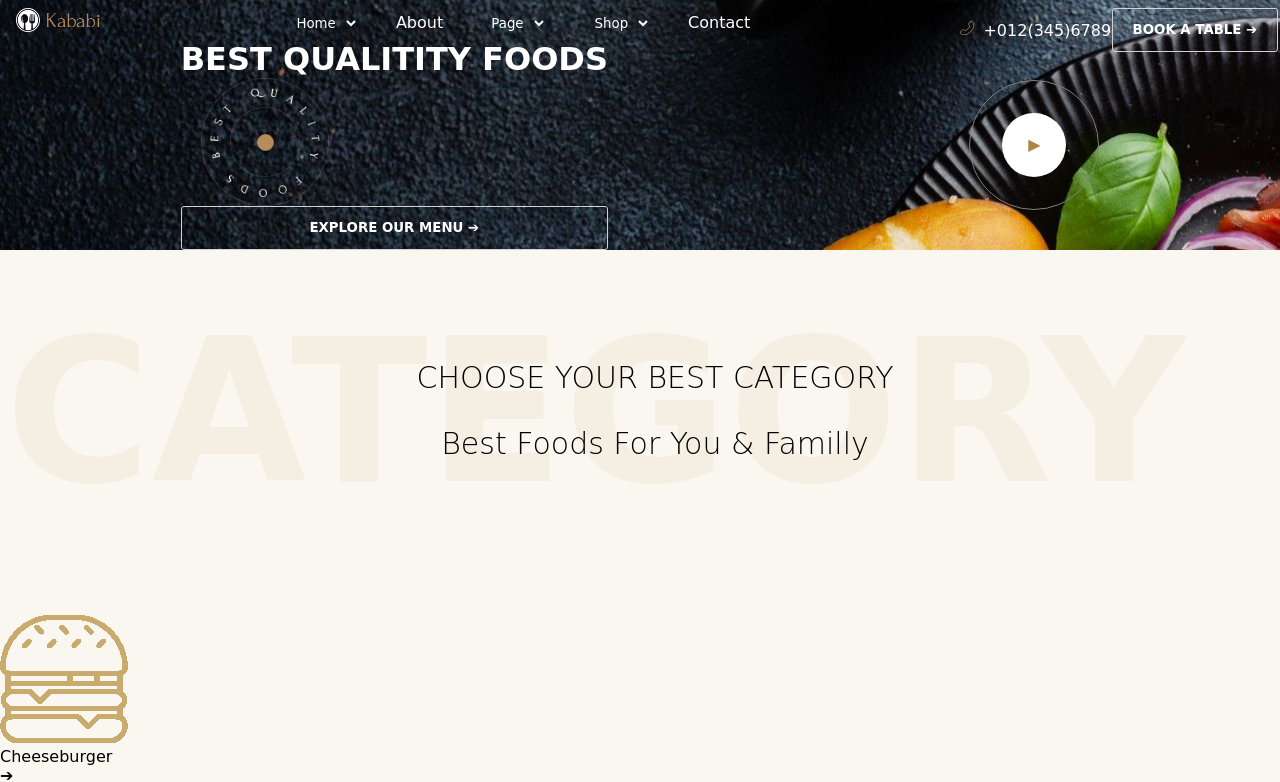
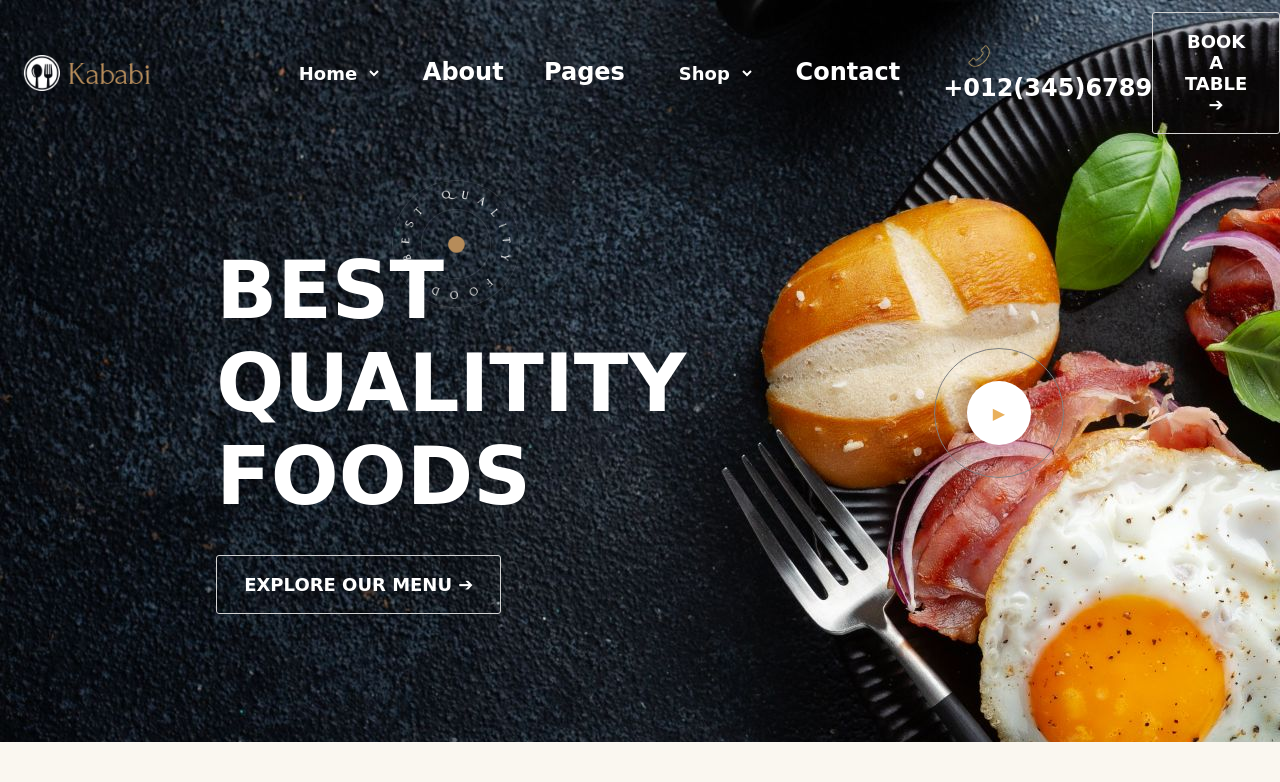
Before and after one commit to bastien-venturi/Kababi-food, a plain HTML site: page index.html in a window 1280 px wide. Shown: the top 782 px of the page. Drawn offline with Linux system fonts and the light colour scheme; a web font is replaced by a local one.

Commit message:
clean header

```diff
--- a/index.html
+++ b/index.html
@@ -25,9 +25,12 @@
             <a href="#">About</a>
           </li>
           <li>
-            <select name="Page" id="pages">
-              <option value=""><a href="#">Page</a></option>
-            </select>
+            <a href="#">Pages</a>
+            <ul class="drop-menu">
+              <li><a href="">page 1</a></li>
+              <li><a href="">page 2</a></li>
+              <li><a href="">page 3</a></li>
+            </ul>
           </li>
           <li>
             <select name="Shop" id="shops">
@@ -51,8 +54,10 @@
     </nav>
     <div class="body-header">
       <div class="title">
-        <h1>BEST QUALITITY FOODS</h1>
-        <img src="/public/images/slider/img_bg2.png" alt="">
+        <div>
+          <h1>BEST QUALITITY FOODS</h1>
+          <img src="/public/images/slider/img_bg2.png" alt="">
+        </div>
         <button class="btn-primary-tranparent"> explore our menu ➔</button>
       </div>
       <div class="play">
--- a/sass/abstract/_variables.scss
+++ b/sass/abstract/_variables.scss
@@ -1,5 +1,5 @@
 $_cream-color: #faf6f0;
-$_cream-hover-color: #b08543;
+$_cream-hover-color: #e9b05b;
 $_white:#fff;
 $_font-body: 'forum', cursive;
 $_font-button: 'roboto', serif;
--- a/sass/components/_button.scss
+++ b/sass/components/_button.scss
@@ -11,6 +11,7 @@
 	cursor: pointer;
 	text-transform: uppercase;
 	font-weight: bold;
+  font-size: large;
 	padding: 1em 1.5em;
 
 	&:hover{
--- a/sass/components/_header.scss
+++ b/sass/components/_header.scss
@@ -3,20 +3,35 @@
 header {
   display: flex;
   flex-direction: column;
+  font-weight: bold;
   .body-header{
     display: flex;
     justify-content: space-around;
+    margin: 8em 0;
 
     .title{
       display: flex;
       flex-direction: column;
 
+      div{
+        display: grid;
+        grid-template-columns: repeat(2, 5em);
+        margin: 2em 0;
+
+        h1{
+          font-size: 5em;
+        }
+      }
+
       img{
-        position: relative;
-        left: 20px;
         width: 8em;
         height: 8em;
+        border-radius: 50%;
+        position: relative;
+        left: 6em;
+        bottom: 4em;
       }
+
 
     }
 
@@ -39,8 +54,6 @@ header {
         color: $_cream-hover-color;
         background-color: white;
         border-radius: 50%;
-
-
       }
     }
   }
--- a/sass/components/_nav.scss
+++ b/sass/components/_nav.scss
@@ -5,10 +5,12 @@ nav {
   position: relative;
 	padding-top: 0.5em;
 	width: 100%;
-	height: 2em;
+	height: 3em;
 	display: grid;
+  align-items: center;
 	grid-template-columns: 0.8fr 2fr 1fr;
 	justify-content: space-evenly;
+  font-size: x-large;
 
 	img {
 		height: 1.5em;
@@ -18,7 +20,13 @@ nav {
 	li {
 		display: inline;
 		margin: 1rem;
+
+    ul{
+      display: none;
+    }
 	}
+
+
 
 	a {
 		text-decoration: none;
@@ -36,6 +44,8 @@ nav {
 		border: none;
 		padding: 0.5em;
 		text-align: center;
+    font-weight: bold;
+    font-size: large;
 
 		&:hover{
 			color: $_cream-hover-color;
```
Also changed, not shown: sass/style.css, 1 other file.
